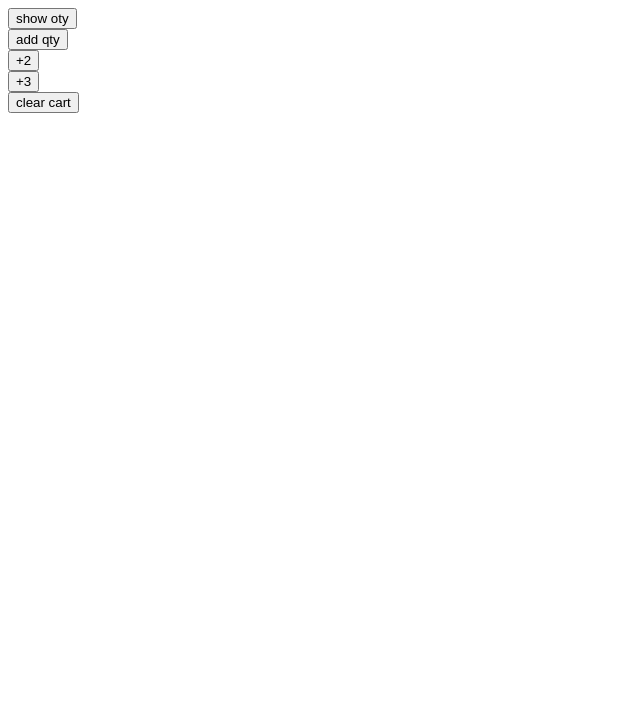
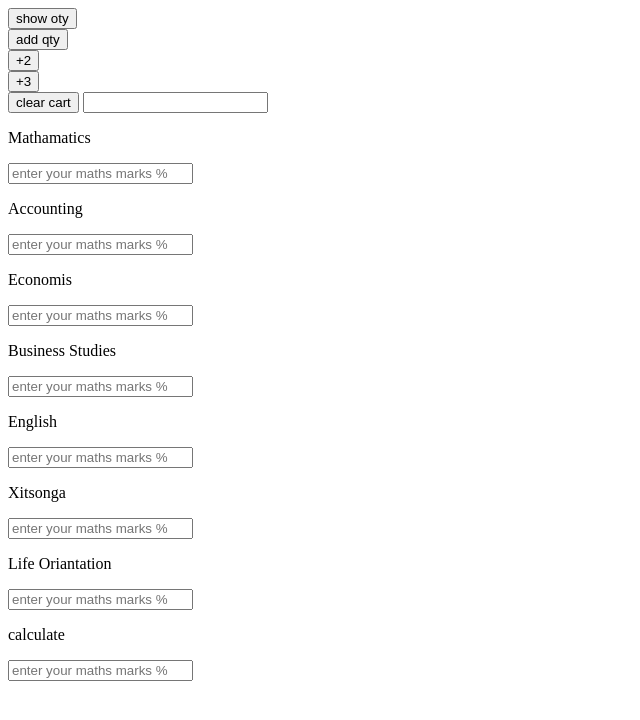
Before and after one commit to lifelebisi/button_java, a plain HTML site: page index.html in a window 1280 px wide. Shown: the whole page, without its empty margins (0-640 px from the left). Drawn offline with Linux system fonts and the light colour scheme.

Commit message:
added text

```diff
--- a/index.html
+++ b/index.html
@@ -16,12 +16,33 @@
 
     <button onclick=" something =something +3; alert('Your quantity is ' +something);"> +3</button> <br>
 
-    <button onclick=" something= something ; alert( something)  ">clear cart </button>
+    <button onclick=" something= something ; alert( something)">clear cart</button>
 
 
 
 
     <script> let something = 0; </script>
 
-</body>
+    <input type="text"  required>
+    <p>  Mathamatics</p>
+    <input type="text" placeholder="enter your maths marks %"  required>
+    <P> Accounting</P>
+    <input type="text"placeholder="enter your maths marks %"  required>
+    <p>  Economis</p>
+    <input type="text" placeholder="enter your maths marks %"required>
+    <p>  Business Studies</p>
+    <input type="text" placeholder="enter your maths marks %"  required>
+    <p> English</p>
+    <input type="text"placeholder="enter your maths marks %"  required>
+    <p> Xitsonga</p>
+    <input type="text" placeholder="enter your maths marks %"  required>
+    <p> Life Oriantation</p>
+    <input type="text"placeholder="enter your maths marks %"  required>
+    <p>  calculate</p>
+    <input type="text" placeholder="enter your maths marks %" required>
+
+
+
+
+
 </html>
```
